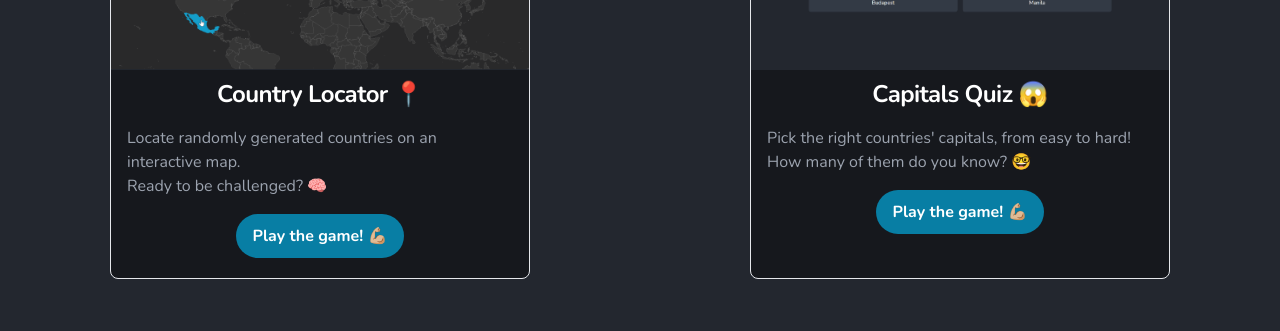
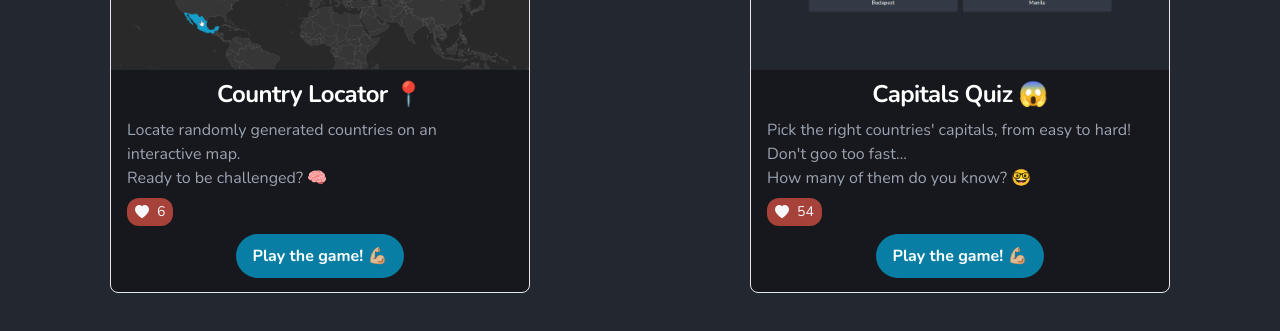
Before and after one commit to zacBkh/countrypedia, a Next.js app: page /play in a window 1280 px wide. Shown: the part 283-614 px from the top of the page. Built offline with nearby package versions, Linux system fonts and the light colour scheme; no server answers.

Commit message:
feat: add like button

```diff
--- /dev/null
+++ b/app/play/(index)/loading.tsx
@@ -0,0 +1,12 @@
+import Spinner from '@/components/ui/spinner'
+
+const Loading = () => {
+    return (
+        <div className="flex flex-wrap justify-center items-center gap-4 h-screen sm:h-[40vw]">
+            <p className="text-xl font-semibold">Loading your country...</p>
+            <Spinner moreCSS="border-t-react-blue-txt-light&dark !w-10 !h-10" />
+        </div>
+    )
+}
+
+export default Loading
--- a/app/play/(index)/page.tsx
+++ b/app/play/(index)/page.tsx
@@ -6,11 +6,12 @@ import GameCard from '@/components/play/game-card'
 import ScreenshotCtyLocator from '../../../public/screenshot-country-locator.png'
 import ScreenshotCapitalGuesser from '../../../public/screenshot-capital-guesser-alt.png'
 
-const PlayPage = async () => {
+const PlayPage = () => {
     return (
         <>
             <div className="flex items-center flex-wrap gap-y-6">
                 <GameCard
+                    id="ctyLocator"
                     title="Country Locator 📍"
                     desc={{
                         body: 'Locate randomly generated countries on an interactive map.',
@@ -18,19 +19,18 @@ const PlayPage = async () => {
                     }}
                     img={ScreenshotCtyLocator}
                     link={`${PLAY}${COUNTRY_LOCATOR}`}
-                    level={'Easy'}
                 />
 
                 <GameCard
+                    id="capitalQuiz"
                     objectCover
                     title="Capitals Quiz 😱"
                     desc={{
-                        body: "Pick the right countries' capitals, from easy to hard!",
+                        body: "Pick the right countries' capitals, from easy to hard! Don't goo too fast...",
                         teasing: 'How many of them do you know? 🤓',
                     }}
                     img={ScreenshotCapitalGuesser}
                     link={`${PLAY}${CAPITAL_GUESSER}`}
-                    level={'Easy'}
                 />
             </div>
         </>
--- a/components/play/game-card.tsx
+++ b/components/play/game-card.tsx
@@ -6,22 +6,24 @@ import Button from '../ui/buttons'
 
 import { TITLE_FONT_SIZE, DETAILS_FONT_SIZE } from '@/constants/responsive-fonts'
 
+import { Suspense } from 'react'
+
+import IncrementLikeButtonClient from './like-displayers/button-increment-like-client'
+import LikeDisplayerGamesServer from './like-displayers/like-displayer-games-server'
+
 interface GameCardProps {
+    id: string
     title: string
     desc: { body: string; teasing: string }
     img: any
-    level: string
     link: string
     objectCover?: boolean
 }
 
-const GameCard: FC<GameCardProps> = ({ title, desc, img, level, link, objectCover }) => {
-    const displaySuspensionPoints =
-        'text-ellipsis whitespace-nowrap overflow-hidden text-start'
-
+const GameCard: FC<GameCardProps> = ({ id, title, desc, img, link, objectCover }) => {
     return (
         <div
-            className={`w-[320px] h-[320px] md:w-[420px] md:h-[402px] bg-[#F7F7F9] border shadow dark:shadow-none rounded-lg  shadowCardsHov dark:bg-[#16181D] overflow-hidden mx-auto`}
+            className={`w-[320px] h-[320px] md:w-[420px] md:h-[416PX] bg-[#F7F7F9] border shadow dark:shadow-none rounded-lg  shadowCardsHov dark:bg-[#16181D] overflow-hidden mx-auto`}
         >
             <div className="w-full h-36 md:h-48 relative">
                 <Image
@@ -32,7 +34,7 @@ const GameCard: FC<GameCardProps> = ({ title, desc, img, level, link, objectCove
                 />
             </div>
 
-            <div className="py-2 px-3 sm:px-4 flex flex-col gap-y-4">
+            <div className="py-2 px-3 sm:px-4 flex flex-col gap-y-2">
                 <h5
                     className={`${TITLE_FONT_SIZE} text-center font-bold tracking-tight text-gray-900 dark:text-white`}
                 >
@@ -45,6 +47,13 @@ const GameCard: FC<GameCardProps> = ({ title, desc, img, level, link, objectCove
                     <p>{desc.body}</p>
                     <p>{desc.teasing}</p>
                 </div>
+
+                <Suspense fallback={<p>Loading feed...</p>}>
+                    <IncrementLikeButtonClient>
+                        <LikeDisplayerGamesServer gameID={id} />
+                    </IncrementLikeButtonClient>
+                </Suspense>
+
                 <div className="flex justify-center gap-x-8">
                     <Button
                         ariaLabel={`Click to play the game`}
--- /dev/null
+++ b/components/play/like-displayers/button-increment-like-client.tsx
@@ -0,0 +1,27 @@
+'use client'
+
+import { FC } from 'react'
+
+interface LikeDisplayerGamesProps {
+    children?: React.ReactNode
+}
+
+const IncrementLikeButtonClient: FC<LikeDisplayerGamesProps> = ({ children }) => {
+    const handleIncrementLikeCount = () => {
+        console.log('You clicked on the button')
+    }
+
+    return (
+        <>
+            <button
+                onClick={handleIncrementLikeCount}
+                className="bg-[#A6423A] !text-[#F6F7F9] w-fit rounded-xl
+                  text-center sm:text-start text-sm"
+            >
+                {children}
+            </button>
+        </>
+    )
+}
+
+export default IncrementLikeButtonClient
--- /dev/null
+++ b/components/play/like-displayers/like-displayer-games-server.tsx
@@ -0,0 +1,31 @@
+import { FC } from 'react'
+
+import { getLikeCount } from '@/services/dynamic-fetchers'
+
+import { BsFillHeartFill } from 'react-icons/bs'
+
+interface LikeDisplayerGamesProps {
+    gameID: string
+}
+
+const LikeDisplayerGamesServer: FC<LikeDisplayerGamesProps> = async ({ gameID }) => {
+    const res = await getLikeCount(2000)
+    const { country_locator, capital_guesser } = res.count
+
+    let likeCount
+    if (gameID === 'ctyLocator') {
+        likeCount = country_locator
+    } else {
+        likeCount = capital_guesser
+    }
+
+    return (
+        <>
+            <div className="px-2 py-1 flex gap-x-2 items-center">
+                <BsFillHeartFill /> {likeCount}
+            </div>
+        </>
+    )
+}
+
+export default LikeDisplayerGamesServer
--- a/constants/urls.ts
+++ b/constants/urls.ts
@@ -4,6 +4,9 @@ export enum FetchLinks {
     ONE_COUNTRY_BASE = 'https://restcountries.com/v3.1/alpha',
     ALL_ISO = 'https://restcountries.com/v3.1/all?fields=cca2,cca3,name',
     ALL_CAPITAL = 'https://restcountries.com/v3.1/all?fields=cca3,name,capital',
+}
+export enum FetchLinksOwnAPI {
+    GET_LIKE_COUNT = '/api/play',
 }
 
 export enum APP_LINKS {
--- /dev/null
+++ b/services/dynamic-fetchers.ts
@@ -0,0 +1,17 @@
+import { FetchLinksOwnAPI } from '@/constants/urls'
+const { GET_LIKE_COUNT } = FetchLinksOwnAPI
+
+export interface GetLikeCountTypes {
+    success: boolean
+    count: { country_locator: number; capital_guesser: number }
+}
+
+export const getLikeCount = async (duration: number): Promise<GetLikeCountTypes> => {
+    const res = { success: true, count: { country_locator: 6, capital_guesser: 54 } }
+
+    return new Promise(resolve => {
+        setTimeout(() => {
+            resolve(res)
+        }, duration)
+    })
+}
```
Also changed, not shown: app/api/play/route.ts (added, +19 -0 lines).
